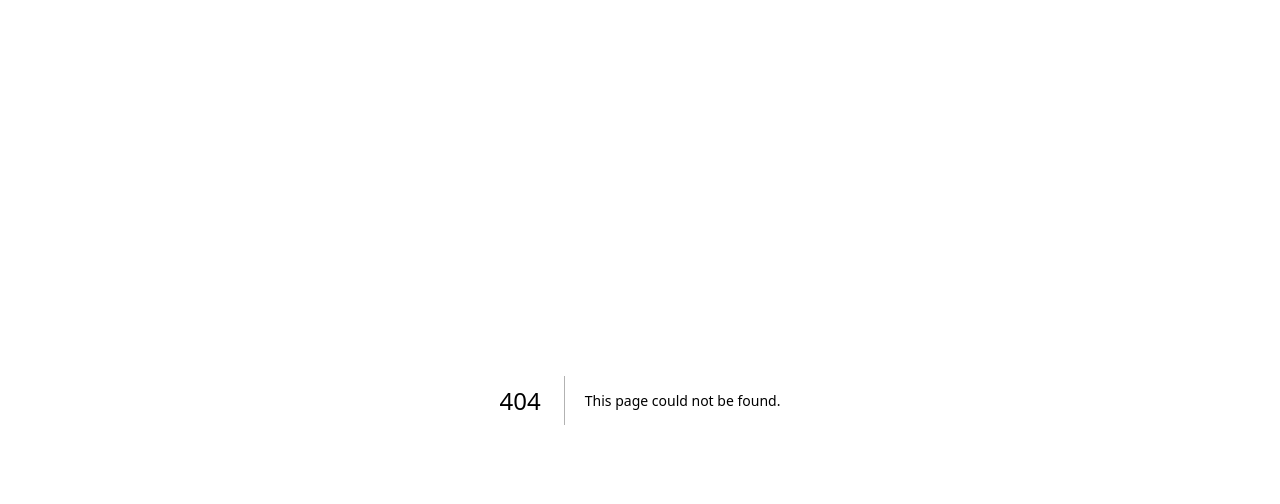
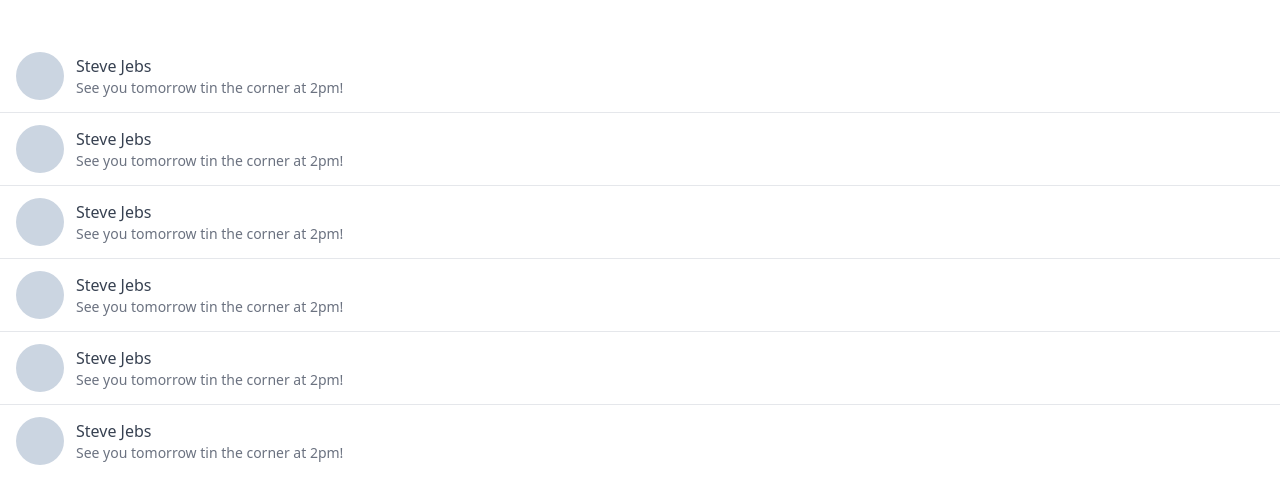
Before and after one commit to kimdongzzi/nomad-carrot-market, a Next.js app: page /chats in a window 1280 px wide. Before the commit this address had no page. Shown: the top 504 px of the page. Built offline with nearby package versions, Linux system fonts and the light colour scheme.

Commit message:
[design]feat/UI: Chats UI #2 #11
- Chats UI 구성

```diff
--- /dev/null
+++ b/pages/chats.tsx
@@ -0,0 +1,24 @@
+import type { NextPage } from "next";
+
+const Chats: NextPage = () => {
+  return (
+    <div className="divide-y-[1px] py-10">
+      {[1, 1, 1, 1, 1, 1].map((_, i) => (
+        <div
+          key={i}
+          className="flex cursor-pointer items-center space-x-3 px-4 py-3 "
+        >
+          <div className="h-12 w-12 rounded-full bg-slate-300" />
+          <div>
+            <p className="text-gray-700">Steve Jebs</p>
+            <p className="text-sm font-medium text-gray-500">
+              See you tomorrow tin the corner at 2pm!
+            </p>
+          </div>
+        </div>
+      ))}
+    </div>
+  );
+};
+
+export default Chats;
```
